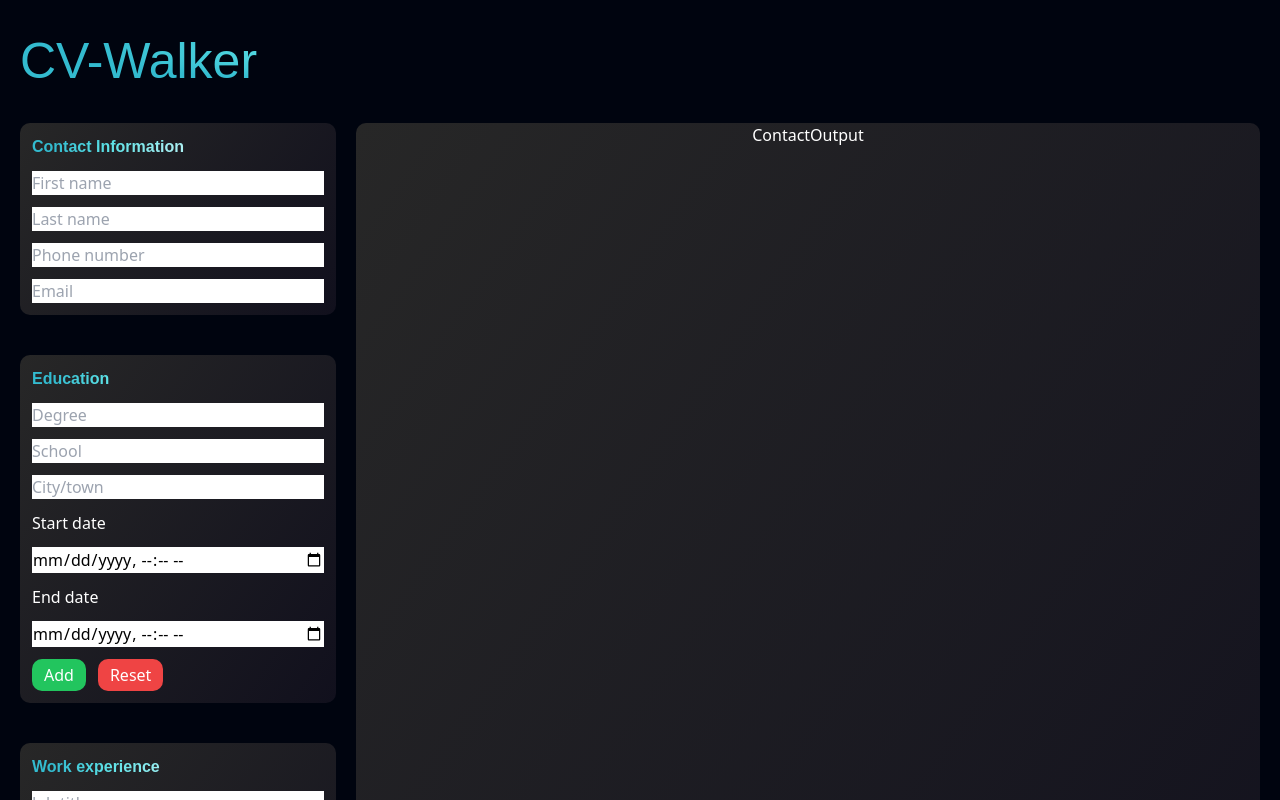
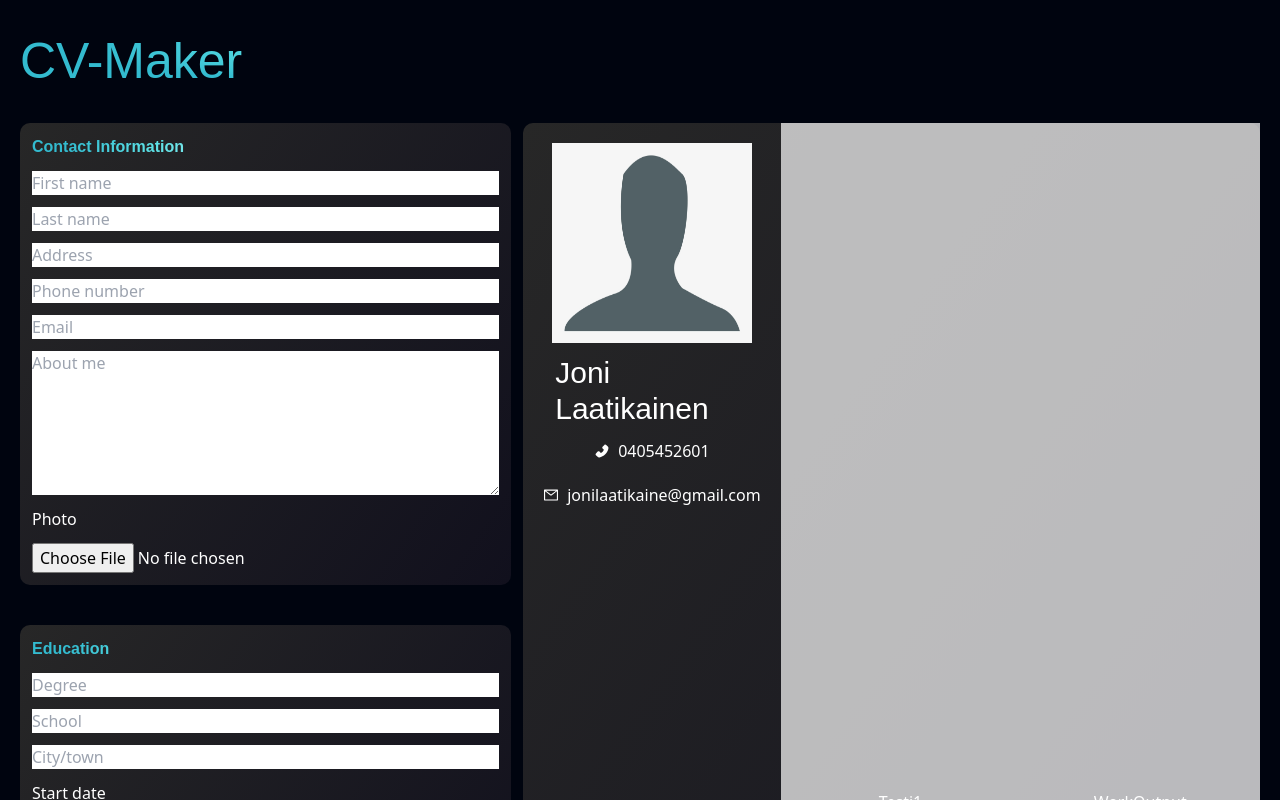
Before and after one commit to jlaat/cv-project, a React (Vite) app: page / in a window 1280 px wide. Shown: the top 800 px of the page. Built offline with nearby package versions, Linux system fonts and the light colour scheme.

Commit message:
Started creating right side of page

```diff
--- a/package.json
+++ b/package.json
@@ -10,7 +10,8 @@
   },
   "dependencies": {
     "react": "^18.2.0",
-    "react-dom": "^18.2.0"
+    "react-dom": "^18.2.0",
+    "react-icons": "^4.6.0"
   },
   "devDependencies": {
     "@types/react": "^18.0.24",
--- a/src/App.jsx
+++ b/src/App.jsx
@@ -14,16 +14,16 @@ function App() {
   return (
     <div className='App'>
       <Header />
-      <div className='bg-primary flex flex-row  flex-1 basis-[40%] px-5'>
-        <div className='flex flex-1 flex-col gap-10'>
+      <div className='bg-primary flex flex-col md:flex-row lg:flex-row gap-3 flex-1 basis-[40%] px-5'>
+        <div className='flex flex-1 flex-col basis-[40%] gap-10'>
           <ContactInput />
           <EducationInput />
           <WorkInput />
         </div>
 
-        <div className='flex flex-1 basis-[60%] flex-col bg-discount-gradient ml-5 rounded-[10px] '>
+        <div className='flex flex-1 basis-[60%] flex-row bg-discount-gradient rounded-[10px] '>
           <ContactOutput />
-          <div className='flex flex-1 flex-row justify-center'>
+          <div className='flex flex-1 flex-row basis-[70%] justify-center bg-dimWhite'>
             <EducationOutput />
             <WorkOutput />
           </div>
--- a/src/components/ContactInput.jsx
+++ b/src/components/ContactInput.jsx
@@ -7,8 +7,14 @@ const ContactInput = () => (
         <form className='flex flex-col gap-3'>
           <input type="text" placeholder='First name' />
           <input type="text" placeholder='Last name'/>
+          <input type="text" name="address" id="address" placeholder='Address' />
           <input type="text" placeholder='Phone number' />
           <input type="text" placeholder='Email' />
+          <textarea name="aboutMe" id="aboutMe" cols="30" rows="6" placeholder='About me'></textarea>
+
+          <label htmlFor="photo" className='text-white'>Photo</label>
+          <input type="file" name="photo" id="photo" className='text-white' />
+
         </form>
       </section>
   )
--- a/src/components/ContactOutput.jsx
+++ b/src/components/ContactOutput.jsx
@@ -1,8 +1,26 @@
 import React from 'react'
+import faceLogo from "../assets/face.jpeg";
+import { AiFillPhone, AiOutlineMail } from "react-icons/ai";
 
 const ContactOutput = () => {
   return (
-    <div className='flex flex-1 text-white justify-center'>ContactOutput</div>
+    <div className='flex flex-1 flex-col basis-[30%] text-white items-center p-5'>
+      <img src={faceLogo} alt="faceLogo" className='sm:w-[100px] sm:h-[100px]
+      md:h-[150px] md:w-[150px]
+      lg:h-[200px] lg:w-[200px]' />
+
+      <h2 className='font-poppins p-3 sm:text-xl md:text-3xl '>Joni Laatikainen</h2>
+
+      <div className='flex flex-1 flex-col gap-5'>
+      <div className='flex gap-2 justify-center items-center'>
+      <AiFillPhone /> 0405452601
+      </div>
+      <div className='flex gap-2 justify-center items-center'>
+      <AiOutlineMail /> jonilaatikaine@gmail.com
+      </div>
+      </div>
+
+    </div>
   )
 }
 
--- a/src/components/Header.jsx
+++ b/src/components/Header.jsx
@@ -3,7 +3,7 @@ import React from 'react'
 const Header = () =>
   (
     <header className='flex bg-primary py-6 justify-center items-center'>
-      <h1 className='flex-1 font-poppins text-gradient text-[50px] px-5'>CV-Walker</h1>
+      <h1 className='flex-1 font-poppins text-gradient text-[50px] px-5'>CV-Maker</h1>
     </header>
   )
 export default Header;
```
Also changed, not shown: src/assets/face.jpeg (added), 1 other file (tests, documents, lock files or other folders).
